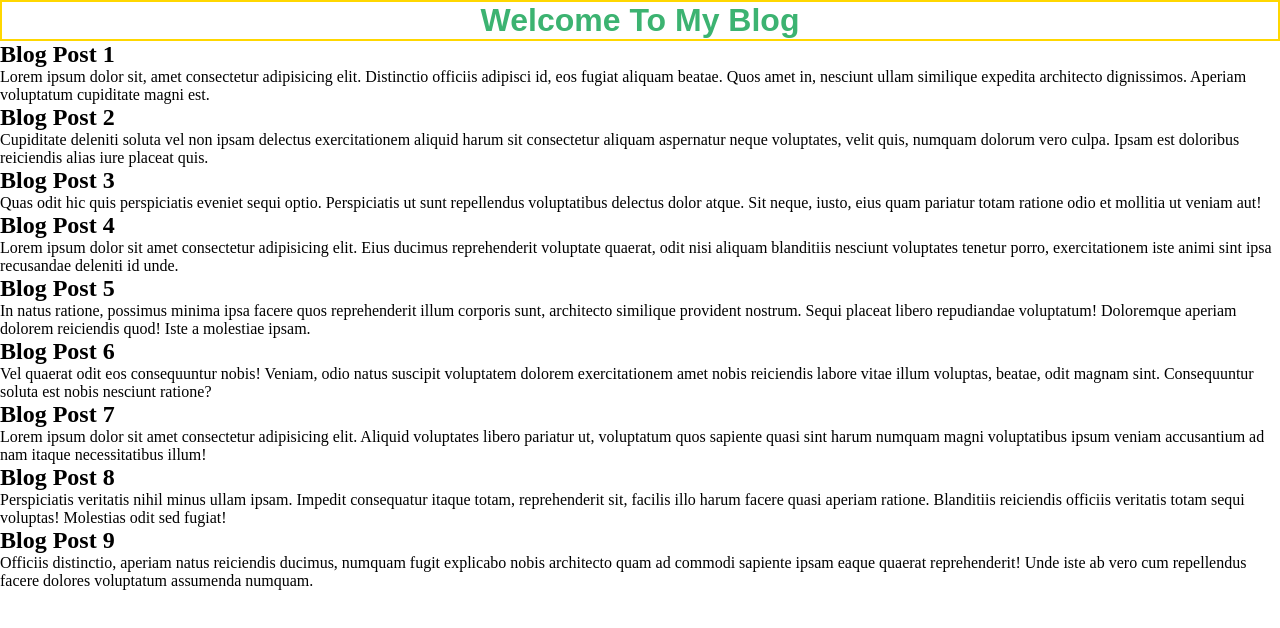
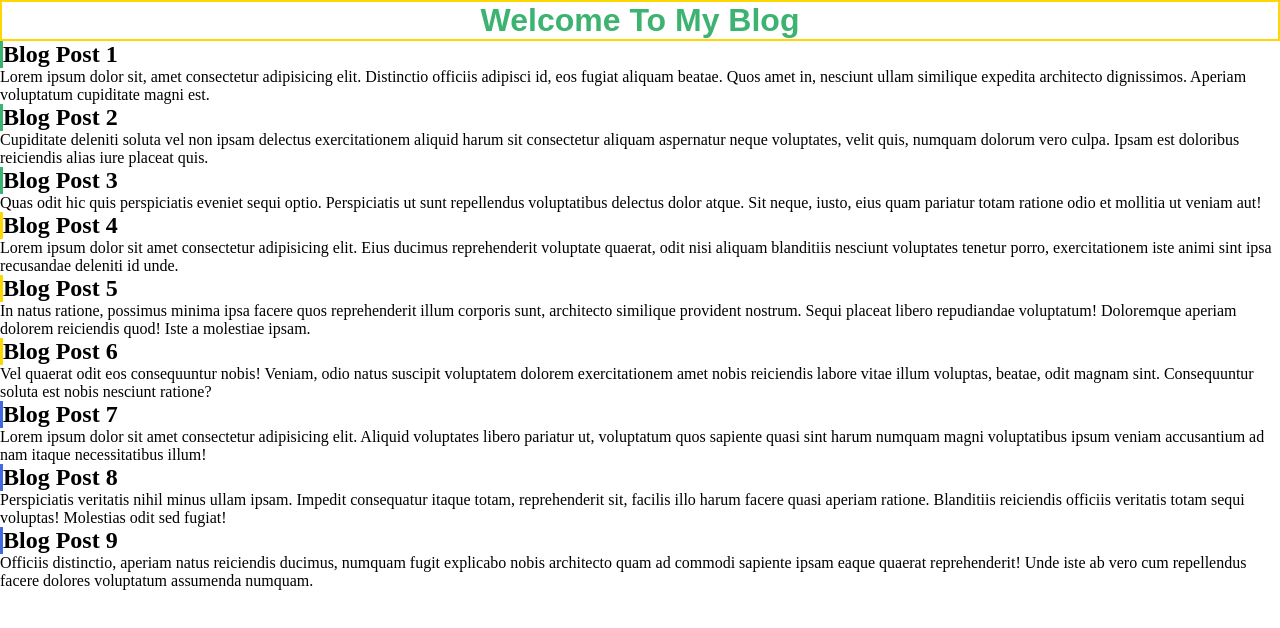
Before and after one commit to masudulalam/practice-taks-3, a plain HTML site: page index.html in a window 1280 px wide. Drawn offline with Linux system fonts and the light colour scheme.

Commit message:
added border every blog post

```diff
--- a/index.html
+++ b/index.html
@@ -14,6 +14,16 @@
             text-align: center;
             color: mediumseagreen;
         }
+        .border-m-green{
+            border-left: 3px solid mediumseagreen;
+        }
+        .border-gold{
+            border-left: 3px solid gold;
+        }
+        .border-rblue{
+            border-left: 3px solid royalblue;
+        }
+
     </style>
 </head>
 <body>
@@ -21,27 +31,27 @@
         <h1>Welcome To My Blog</h1>
     </header>
     <div>
-        <h2>Blog Post 1</h2>
+        <h2 class="border-m-green">Blog Post 1</h2>
         <p>Lorem ipsum dolor sit, amet consectetur adipisicing elit. Distinctio officiis adipisci id, eos fugiat aliquam beatae. Quos amet in, nesciunt ullam similique expedita architecto dignissimos. Aperiam voluptatum cupiditate magni est.</p>
-        <h2>Blog Post 2</h2>
+        <h2 class="border-m-green">Blog Post 2</h2>
         <p>Cupiditate deleniti soluta vel non ipsam delectus exercitationem aliquid harum sit consectetur aliquam aspernatur neque voluptates, velit quis, numquam dolorum vero culpa. Ipsam est doloribus reiciendis alias iure placeat quis.</p>
-        <h2>Blog Post 3</h2>
+        <h2 class="border-m-green">Blog Post 3</h2>
         <p>Quas odit hic quis perspiciatis eveniet sequi optio. Perspiciatis ut sunt repellendus voluptatibus delectus dolor atque. Sit neque, iusto, eius quam pariatur totam ratione odio et mollitia ut veniam aut!</p>
     </div>
     <div>
-        <h2>Blog Post 4</h2>
+        <h2 class="border-gold">Blog Post 4</h2>
         <p>Lorem ipsum dolor sit amet consectetur adipisicing elit. Eius ducimus reprehenderit voluptate quaerat, odit nisi aliquam blanditiis nesciunt voluptates tenetur porro, exercitationem iste animi sint ipsa recusandae deleniti id unde.</p>
-        <h2>Blog Post 5</h2>
+        <h2 class="border-gold">Blog Post 5</h2>
         <p>In natus ratione, possimus minima ipsa facere quos reprehenderit illum corporis sunt, architecto similique provident nostrum. Sequi placeat libero repudiandae voluptatum! Doloremque aperiam dolorem reiciendis quod! Iste a molestiae ipsam.</p>
-        <h2>Blog Post 6</h2>
+        <h2 class="border-gold">Blog Post 6</h2>
         <p>Vel quaerat odit eos consequuntur nobis! Veniam, odio natus suscipit voluptatem dolorem exercitationem amet nobis reiciendis labore vitae illum voluptas, beatae, odit magnam sint. Consequuntur soluta est nobis nesciunt ratione?</p>
     </div>
     <div>
-        <h2>Blog Post 7</h2>
+        <h2 class="border-rblue">Blog Post 7</h2>
         <p>Lorem ipsum dolor sit amet consectetur adipisicing elit. Aliquid voluptates libero pariatur ut, voluptatum quos sapiente quasi sint harum numquam magni voluptatibus ipsum veniam accusantium ad nam itaque necessitatibus illum!</p>
-        <h2>Blog Post 8</h2>
+        <h2 class="border-rblue">Blog Post 8</h2>
         <p>Perspiciatis veritatis nihil minus ullam ipsam. Impedit consequatur itaque totam, reprehenderit sit, facilis illo harum facere quasi aperiam ratione. Blanditiis reiciendis officiis veritatis totam sequi voluptas! Molestias odit sed fugiat!</p>
-        <h2>Blog Post 9</h2>
+        <h2 class="border-rblue">Blog Post 9</h2>
         <p>Officiis distinctio, aperiam natus reiciendis ducimus, numquam fugit explicabo nobis architecto quam ad commodi sapiente ipsam eaque quaerat reprehenderit! Unde iste ab vero cum repellendus facere dolores voluptatum assumenda numquam.</p>
     </div>
 </body>
```
